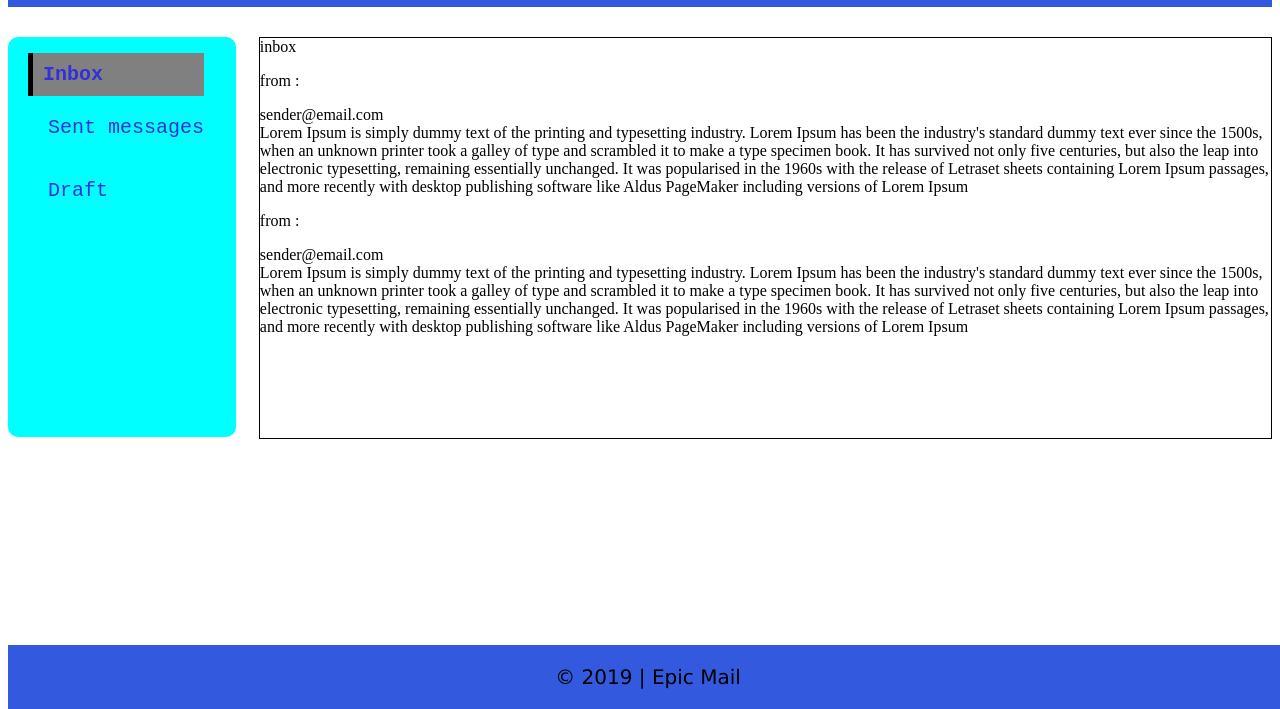
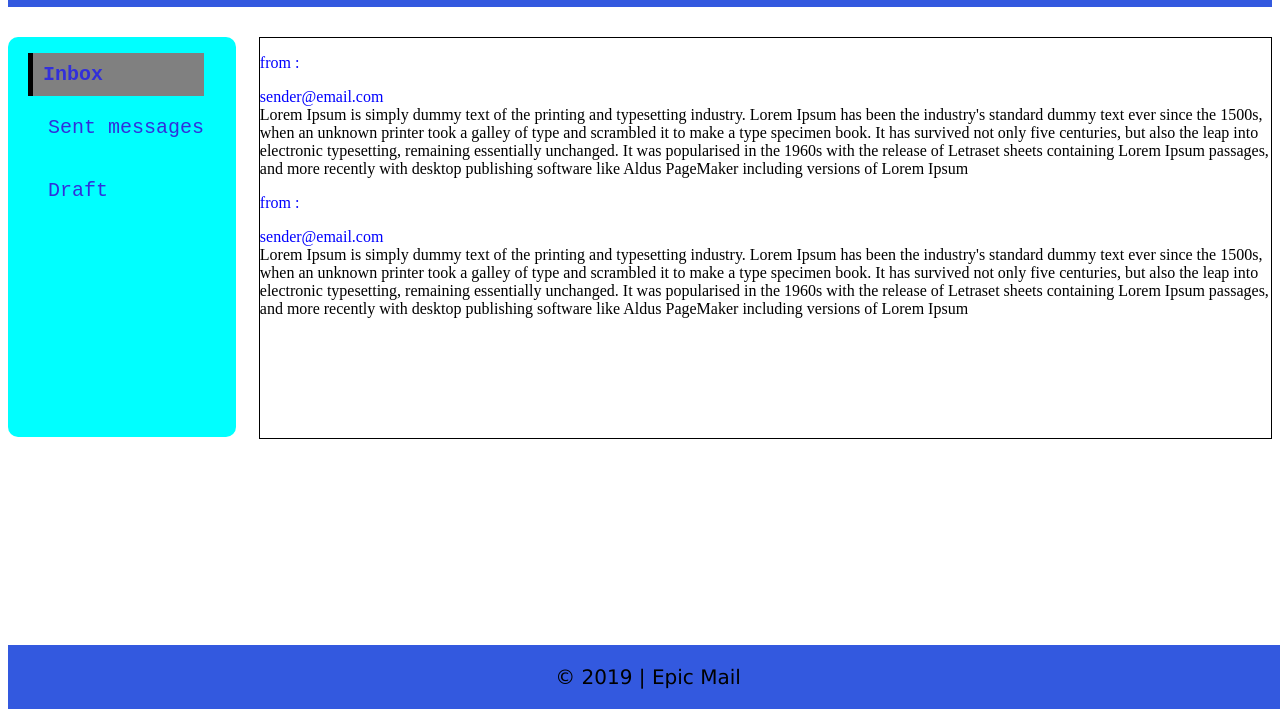
Before and after one commit to alainburindi/Epic_Mail, a plain HTML site: page UI/html/messages.html in a window 1280 px wide. Both pictures are taken after a click on the item "Inbox". Shown: the part 91-800 px from the top of the page. Drawn offline with Linux system fonts and the light colour scheme.

Commit message:
wochange the design

```diff
--- a/UI/css/messages.css
+++ b/UI/css/messages.css
@@ -63,16 +63,9 @@ main h3 {
 
 }
 
-/* main .icon {
-    float: right;
-    width: 500px;
-    height: 300px;
-    background-image: url('/register-icon.png');
-    background-repeat: no-repeat;
-} */
-
 main {
 }
+
 main .left-bar {
     margin-top: 20px;
     float: left;
@@ -116,7 +109,10 @@ main .content {
     width: 80%;
 }
 
-
+.sender {
+    color: blue;
+    width: 100%;
+}
 
 /* footer */
 
--- a/UI/html/messages.html
+++ b/UI/html/messages.html
@@ -28,7 +28,6 @@
         </nav>
         <div class="content">
             <div id="inbox_content">
-                inbox
             </div>
             <div id="sent_content">
                     sent
```
